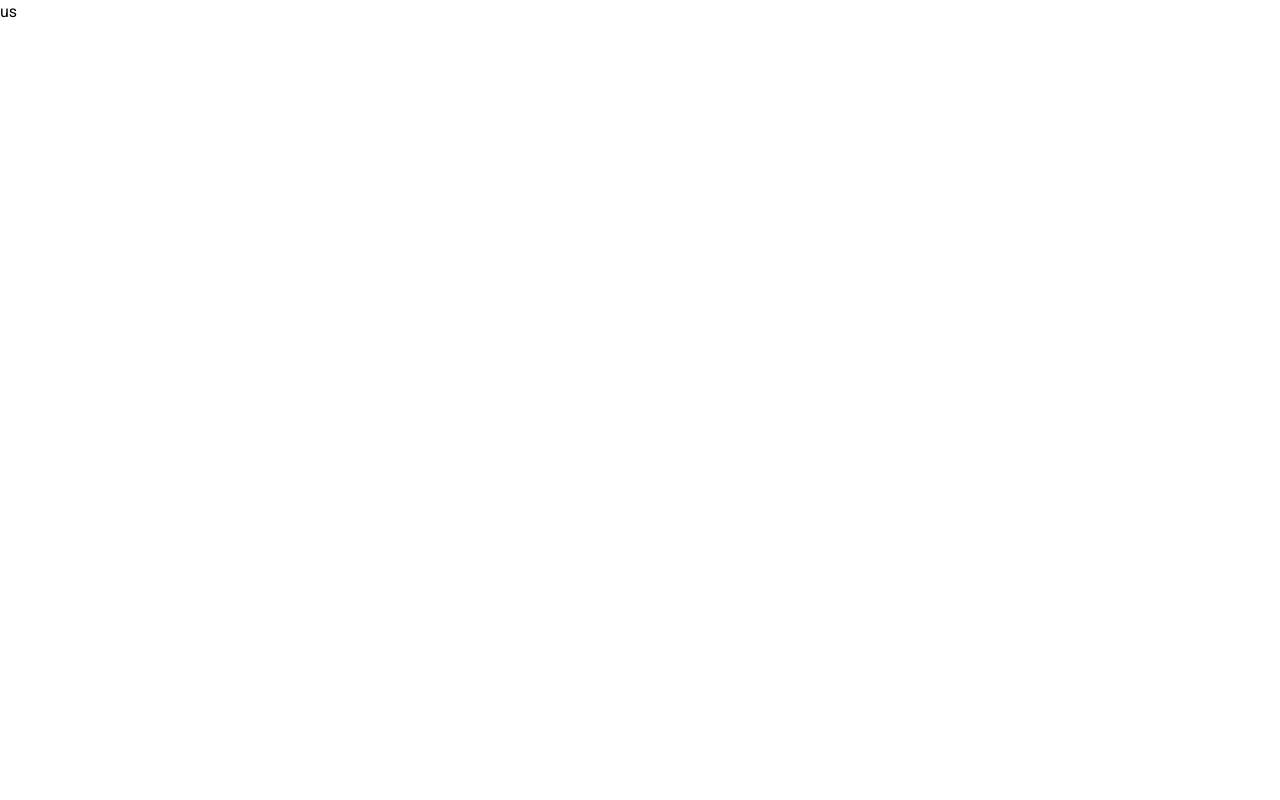
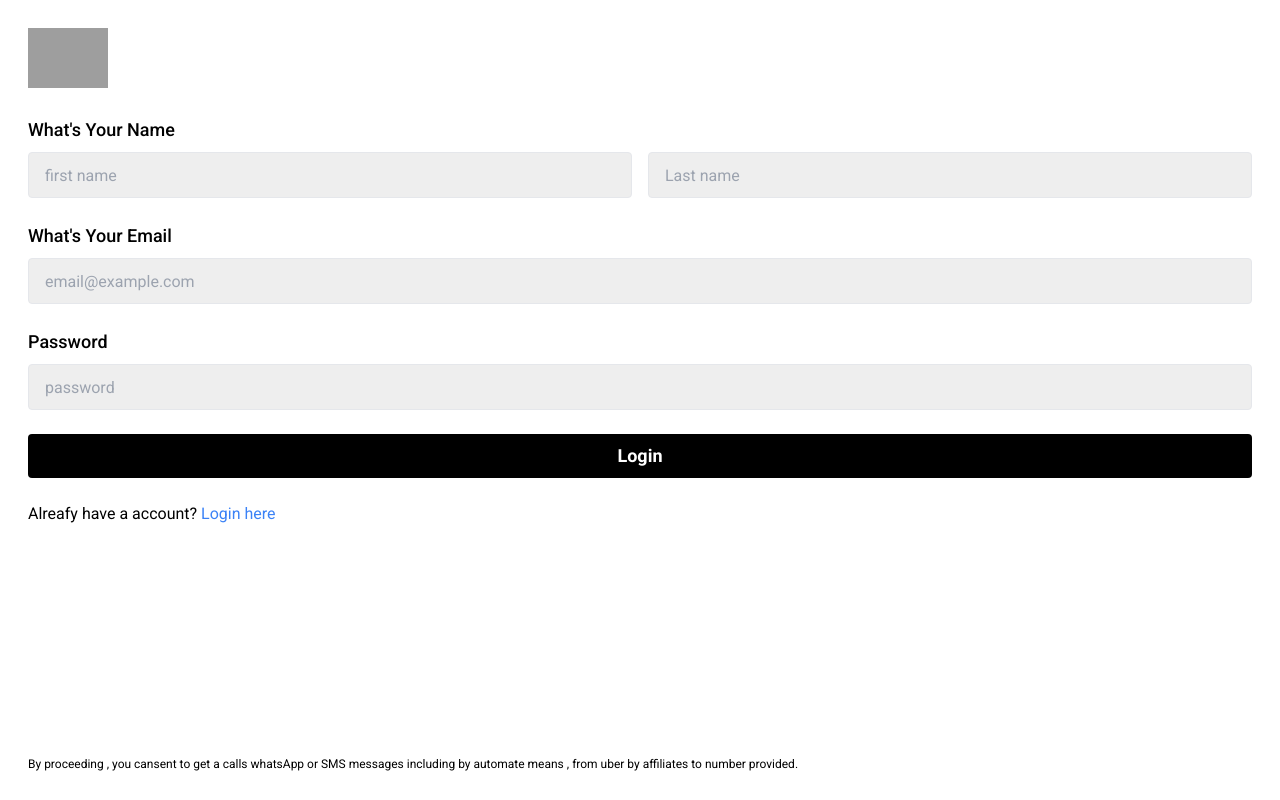
Before and after one commit to AnandSinghDeveloper/Uber_clone, a React (Vite) app: page /Signup in a window 1280 px wide. Built offline with nearby package versions, Linux system fonts and the light colour scheme; grey boxes are pictures that could not be loaded; the HTML template or start-up script is replaced by a standard one.

Commit message:
captain login signup complete

```diff
--- a/src/Pages/CaptainLogin.jsx
+++ b/src/Pages/CaptainLogin.jsx
@@ -24,7 +24,7 @@ const [captaindata,setcaptainData]=useState('');
   return (
     <div className=' p-7 h-screen flex justify-between flex-col '>
     <div>
-    <img className=' w-20 mb-10' src="http://pngimg.com/uploads/uber/uber_PNG24.png" alt="" />
+    <img className=' w-20 mb-7' src="http://pngimg.com/uploads/uber/uber_PNG24.png" alt="" />
      <form onSubmit={(e)=>{
       submithandler(e);
      }}
--- a/src/Pages/CpatainSignUp.jsx
+++ b/src/Pages/CpatainSignUp.jsx
@@ -1,10 +1,85 @@
-import React from 'react'
+import React, { useState } from 'react'
+import { Link } from 'react-router-dom';
+
+
 
 const CpatainSignUp = () => {
+  const [ email,setEmail]=useState('');
+const [ password,setPassword]=useState('');
+const [ firstname,setFirstname]=useState('');
+const [ lastname,setLastname]=useState('');
+const [userdata, setuserData] = useState({});
+  const submithandler = (e)=>{
+     e.preventDefault();
+     setuserData({
+        email:email,
+        password:password,
+        Username :{
+        firstname:firstname,
+        lastname: lastname
+        }
+     })
+    console.log(userdata);
+
+     setEmail('');
+     setPassword('');
+     setFirstname('');
+     setLastname('');
+  }
+
   return (
-    <div>
-      cs
+    <div className=' p-7 h-screen flex justify-between flex-col '>
+        <div>
+          <img className=' w-20 mb-7' src="http://pngimg.com/uploads/uber/uber_PNG24.png" alt="" />
+           <form onSubmit={(e)=>{
+             submithandler(e)
+           }}
+           className=''>
+            <h3
+           className=' text-lg mb-2 font-medium'>What's Your Name</h3>
+          <div className='flex gap-4 mb-6 '>
+            <input
+            value={firstname}
+            onChange={(e)=>{
+              setFirstname(e.target.value)
+            }}
+           required className=' bg-[#eeeeee] w-1/2 px-4 py-2 rounded text-lg border placeholder:text-base ' placeholder='first name' type="text" />
+
+           <input
+           value={lastname}
+           onChange={(e)=>{
+            setLastname(e.target.value)
+           }}
+            className=' bg-[#eeeeee] w-1/2 px-4 py-2 rounded text-lg border placeholder:text-base ' placeholder='Last name' type="text" />
+          </div>
+           <h3
+           className=' text-lg mb-2 font-medium'>What's Your Email</h3>
+           <input
+           value={email}
+           onChange={(e)=>{
+            setEmail(e.target.value)
+           }}
+           required className=' bg-[#eeeeee] w-full mb-6 px-4 py-2 rounded text-lg border placeholder:text-base ' placeholder='email@example.com' type="email" />
+           <h3 className=' text-lg mb-2 font-medium'>Password</h3>
+           <input
+           value={password}
+           onChange={(e)=>{
+            setPassword(e.target.value)
+           }}
+           required className=' bg-[#eeeeee] w-full mb-6 px-4 py-2 rounded text-lg border placeholder:text-base ' placeholder='password' type="password" />
+
+           <button type='submit' className='bg-black text-white w-full mb-6 px-4 py-2 rounded text-lg font-semibold '>Login</button>
+
+           <p>Alreafy have a account? <Link to='/captain-login' className=' text-blue-500 text-base text-center'> Login here</Link></p>
+           </form>
+        </div>
+
+          <div>
+             <p className='text-xs '>This site is Protected bt CAPTCHA and the , <span className=' underline font-medium '>Google Privcy Policy</span> and <span className=' underline font-medium '>Terams and Service Apply</span></p>
+             </div>
+
     </div>
+
   )
 }
 
--- a/src/Pages/UserSignUp.jsx
+++ b/src/Pages/UserSignUp.jsx
@@ -1,10 +1,87 @@
-import React from 'react'
+import React, { useState } from 'react'
+
+import { Link } from 'react-router-dom';
+
+
 
 const UserSignUp = () => {
+
+const [ email,setEmail]=useState('');
+const [ password,setPassword]=useState('');
+const [ firstname,setFirstname]=useState('');
+const [ lastname,setLastname]=useState('');
+const [userdata, setuserData] = useState({});
+  const submithandler = (e)=>{
+     e.preventDefault();
+     setuserData({
+        email:email,
+        password:password,
+        Username :{
+        firstname:firstname,
+        lastname: lastname
+        }
+     })
+    console.log(userdata);
+
+     setEmail('');
+     setPassword('');
+     setFirstname('');
+     setLastname('');
+  }
+
   return (
-    <div>
-      us
+    <div className=' p-7 h-screen flex justify-between flex-col '>
+        <div>
+          <img className=' w-20 mb-7' src="https://freelogopng.com/images/all_img/1659761100uber-logo-png.png" alt="" />
+           <form onSubmit={(e)=>{
+             submithandler(e)
+           }}
+           className=''>
+            <h3
+           className=' text-lg mb-2 font-medium'>What's Your Name</h3>
+          <div className='flex gap-4 mb-6 '>
+            <input
+            value={firstname}
+            onChange={(e)=>{
+              setFirstname(e.target.value)
+            }}
+           required className=' bg-[#eeeeee] w-1/2 px-4 py-2 rounded text-lg border placeholder:text-base ' placeholder='first name' type="text" />
+
+           <input
+           value={lastname}
+           onChange={(e)=>{
+            setLastname(e.target.value)
+           }}
+            className=' bg-[#eeeeee] w-1/2 px-4 py-2 rounded text-lg border placeholder:text-base ' placeholder='Last name' type="text" />
+          </div>
+           <h3
+           className=' text-lg mb-2 font-medium'>What's Your Email</h3>
+           <input
+           value={email}
+           onChange={(e)=>{
+            setEmail(e.target.value)
+           }}
+           required className=' bg-[#eeeeee] w-full mb-6 px-4 py-2 rounded text-lg border placeholder:text-base ' placeholder='email@example.com' type="email" />
+           <h3 className=' text-lg mb-2 font-medium'>Password</h3>
+           <input
+           value={password}
+           onChange={(e)=>{
+            setPassword(e.target.value)
+           }}
+           required className=' bg-[#eeeeee] w-full mb-6 px-4 py-2 rounded text-lg border placeholder:text-base ' placeholder='password' type="password" />
+
+           <button type='submit' className='bg-black text-white w-full mb-6 px-4 py-2 rounded text-lg font-semibold '>Login</button>
+
+           <p>Alreafy have a account? <Link to='/login' className=' text-blue-500 text-base text-center'> Login here</Link></p>
+           </form>
+        </div>
+
+          <div>
+             <p className='text-xs '>By proceeding  , you cansent to get a calls whatsApp or SMS messages including by automate means , from uber by affiliates to number provided. </p>
+             </div>
+
     </div>
+
   )
 }
 
```
